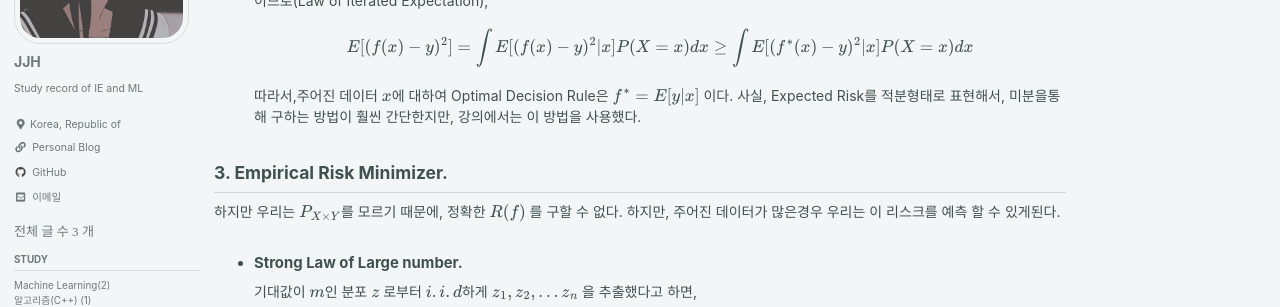
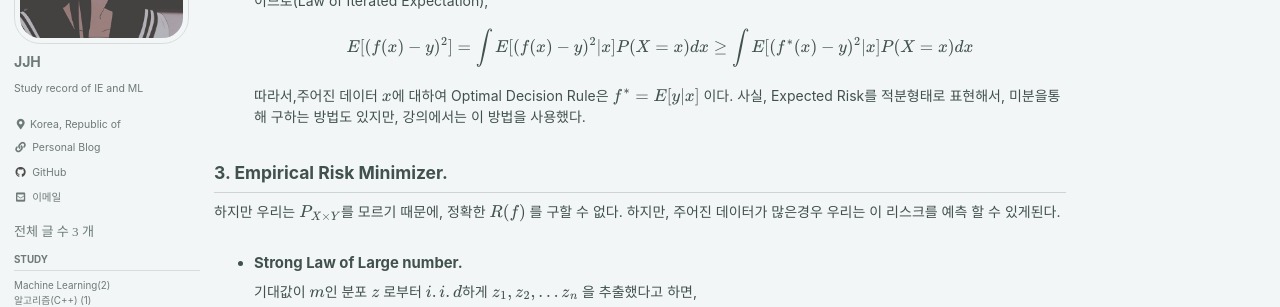
Before and after one commit to Corpse-is-Talking/Corpse-is-Talking.github.io, a Jekyll site: the page built from _posts/Machine Learning/2021-08-13-Statistical Learning Theory.md, in a window 1280 px wide and 900 px high, scrolled down 2716 px. Shown: the part 173-480 px from the top of the window. Built offline with Jekyll 4.4.1, drawn with Linux system fonts in a browser that asks for light colours; cached includes are drawn as plain includes; formulas are drawn with MathJax 3; comment, search, counter and statistics services are not loaded.

Commit message:
20210820 minor issue fixed

```diff
--- a/_posts/Machine Learning/2021-08-13-Statistical Learning Theory.md
+++ b/_posts/Machine Learning/2021-08-13-Statistical Learning Theory.md
@@ -176,7 +176,7 @@ comments: true
 
   따라서,주어진 데이터 $x$에 대하여 Optimal Decision Rule은
   $f^*=E[y|x]$ 이다.
-  사실, Expected Risk를 적분형태로 표현해서, 미분을통해 구하는 방법이 훨씬 간단한지만, 강의에서는 이 방법을 사용했다.
+  사실, Expected Risk를 적분형태로 표현해서, 미분을통해 구하는 방법도 있지만, 강의에서는 이 방법을 사용했다.
 
 
 
```
